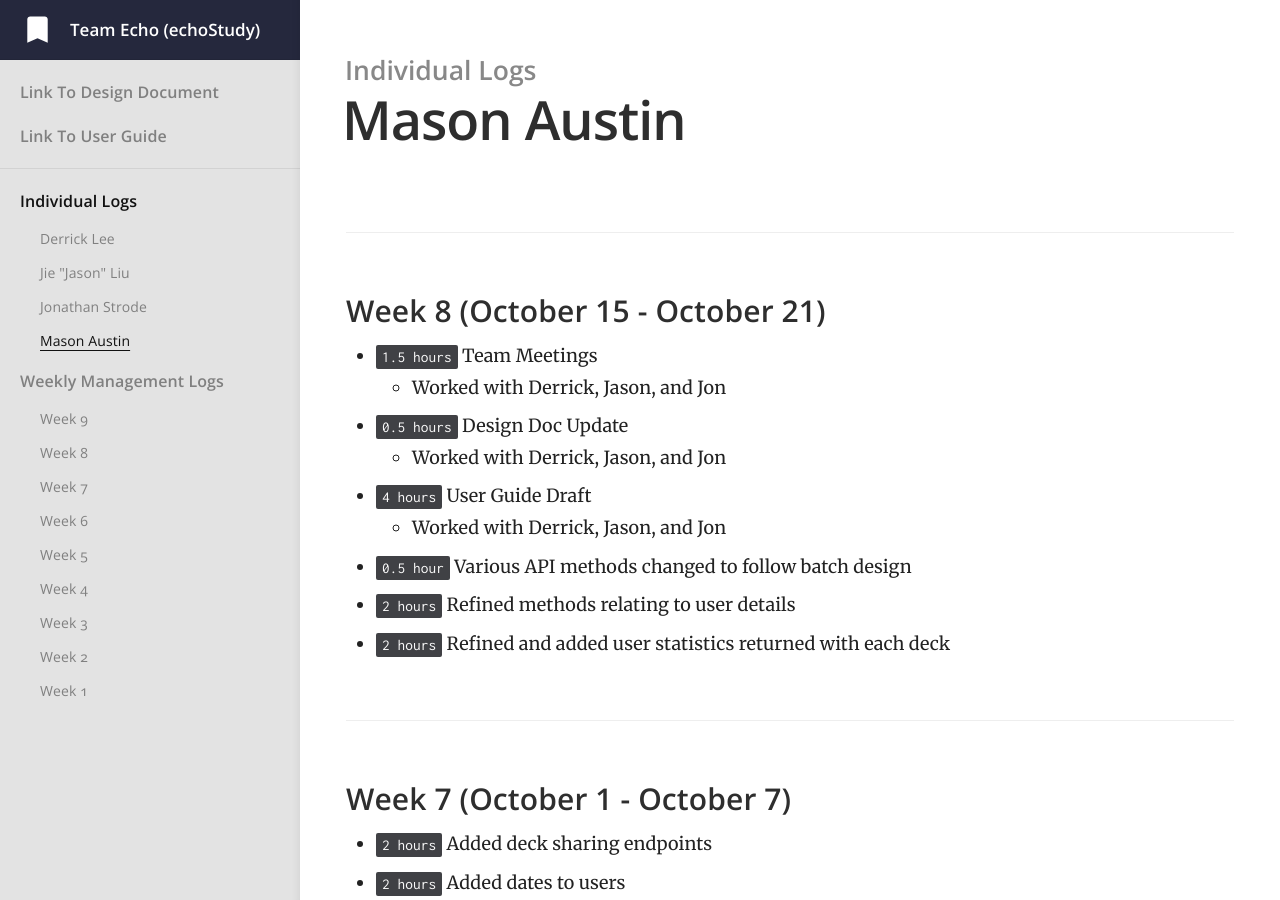
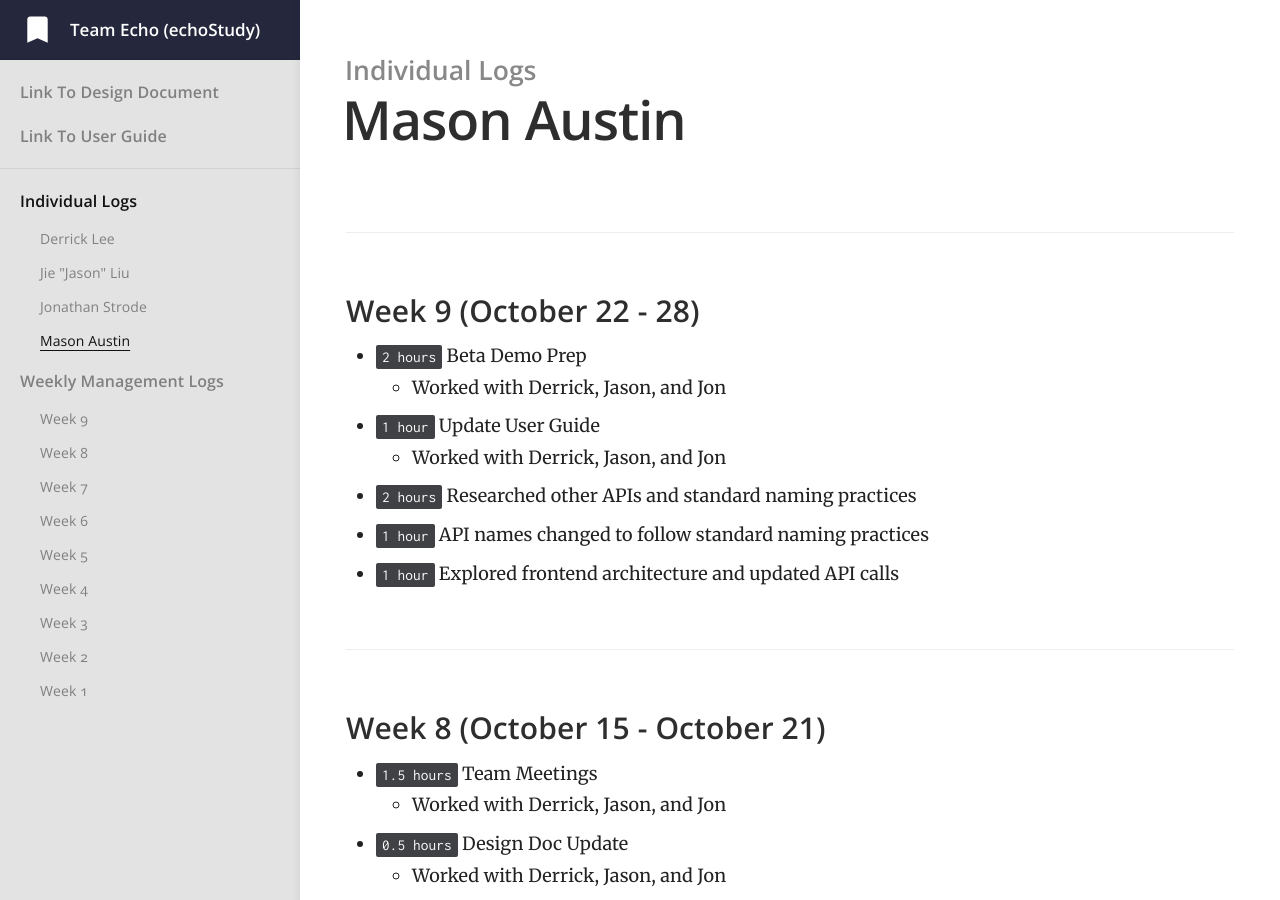
Before and after one commit to jiejasonliu/team-echo-site, a Jekyll site: the page built from _docs/individual-logs/masonaustin-logs.md, in a window 1280 px wide and 900 px high. Built offline with Jekyll 4.4.1, drawn with Linux system fonts in a browser that asks for light colours.

Commit message:
mason week 9 logs

```diff
--- a/_docs/individual-logs/masonaustin-logs.md
+++ b/_docs/individual-logs/masonaustin-logs.md
@@ -3,6 +3,15 @@ title: Mason Austin
 category: Individual Logs
 order: 1
 ---
+
+### Week 9 (October 22 - 28)
+  - `2 hours` Beta Demo Prep
+    - Worked with Derrick, Jason, and Jon
+  - `1 hour` Update User Guide
+    - Worked with Derrick, Jason, and Jon
+  - `2 hours` Researched other APIs and standard naming practices
+  - `1 hour` API names changed to follow standard naming practices
+  - `1 hour` Explored frontend architecture and updated API calls
 
 ### Week 8 (October 15 - October 21)
 
```
